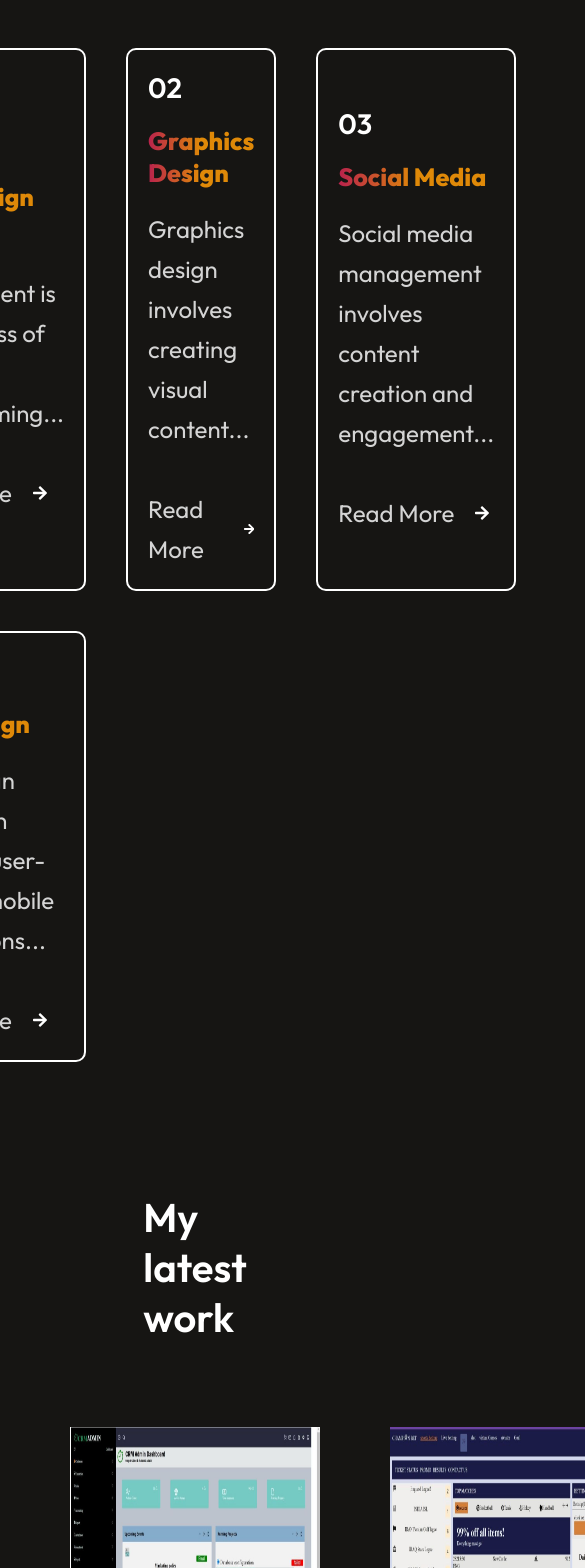
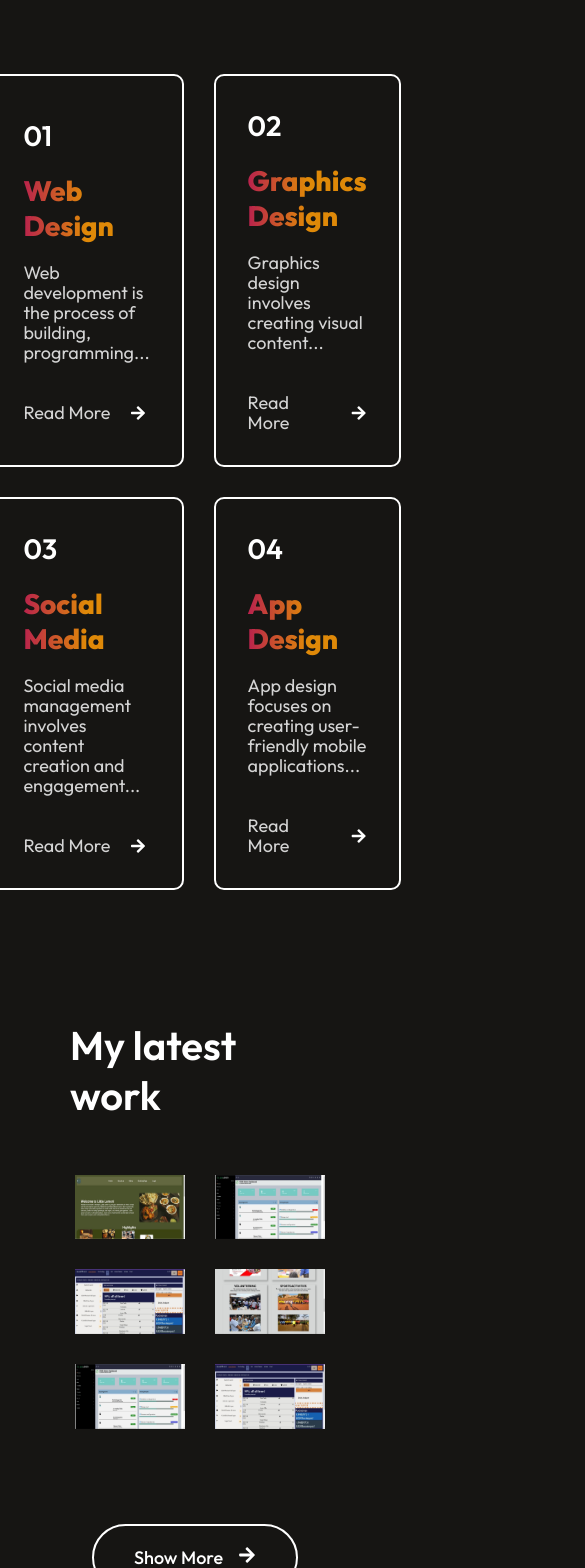
Before and after one commit to nawagirwacatherine/PORTIFOLIO3, a React (Vite) app in the folder real portifolio/: page / in a window 390 px wide. Shown: the part 2126-3694 px from the top of the page, 585 px wide, since content can reach past the window. Built offline with nearby package versions, Linux system fonts and the light colour scheme.

Commit message:
Add css for small screen

```diff
--- a/real portifolio/src/components/Footer/footer.css
+++ b/real portifolio/src/components/Footer/footer.css
@@ -70,3 +70,19 @@
     transform: scale(1.1);
     transition: 0.3s;
 }
+
+@media(max-width:768px){
+    .footer{
+        margin: 40px 20px;
+    }
+
+    .footer-top{
+        flex-direction: column;
+        gap: 50px;
+    }
+    .footer-bottom{
+        display: flex;
+        flex-direction: column-reverse;
+        margin-bottom: 50px;
+    }
+}
--- a/real portifolio/src/components/Mywork/mywork.css
+++ b/real portifolio/src/components/Mywork/mywork.css
@@ -64,3 +64,42 @@
     gap: 20px;
     transition: 0.4s;
 }
+
+@media (max-width:768px){
+    .mywork{
+        gap: 50px;
+        margin: 50px 70px;
+        align-items: start;
+    }
+
+    .mywork-title h1{
+        padding: 0;
+        font-size: 40px;
+        font-weight: 600;
+
+    }
+
+    .mywork-title img{
+        width: 130px;
+        margin-right: -20px;
+
+    }
+
+    .mywork-container{
+        grid-template-columns: 1fr 1fr;
+        gap: 30px;
+    }
+
+    .mywork-container img{
+        width: 100%;
+        height: 100%;
+    }
+
+    .mywork-showmore {
+        padding: 20px 40px;
+        font-size: 18px;
+        margin: 50px auto;
+        cursor: pointer;
+    }
+
+}
--- a/real portifolio/src/components/contact/contact.css
+++ b/real portifolio/src/components/contact/contact.css
@@ -118,3 +118,63 @@
     transform: scale(1.1);
     transition: 0.3s;
 }
+
+@media(max-width:768px){
+    .contact{
+        gap: 50px;
+        margin: 50px 70px;
+        align-items: start;
+
+    }
+
+    .contact-title h1{
+        padding: 0;
+        font-size: 50px;
+        font-weight: 600;
+    }
+    .contact-title img{
+        width: 130px;
+        margin-right: -20px;
+    }
+
+    .contact-section{
+        flex-direction: column;
+    }
+
+    .contact-left h1 {
+        font-size: 54px;
+    }
+
+    .contact-left p{
+        font-size: 18px;
+
+    }
+
+    .contact-detail {
+        gap: 20px;
+    }
+
+    .contact-detail img{
+        width: 25px;
+    }
+
+    .contact-right label{
+        font-size: 20px;
+
+    }
+
+    .contact-right input{
+        width: 100%;
+        font-size: 20px;
+    }
+
+    .contact-right textarea{
+        width: 95%;
+        font-size: 20px;
+    }
+
+    .contact-submit{
+        font-size:20px;
+        padding: 15px 40px;
+    }
+}
--- a/real portifolio/src/components/services/services.css
+++ b/real portifolio/src/components/services/services.css
@@ -73,3 +73,46 @@
     transform: scale(1.05);
     transition: 0.4s;
 }
+
+@media(max-width:768px){
+    .service{
+        align-items: start;
+        gap: 70px;
+        margin: 20px 70px;
+    }
+
+    .services-title h1{
+        padding: 0;
+        font-size: 50px;
+    }
+
+    .services-title img{
+        width: 130px;
+        margin-right: -20px;
+    }
+
+    .services-format{
+        gap: 20px;
+        padding: 32px;
+    }
+
+    .services-format h2{
+        font-size: 28px;
+    }
+
+    .services-format p{
+        font-size: 18px;
+        line-height: 20px;
+        max-width: 300px;
+    }
+
+    .services-readmore img{
+        width: 20px;
+
+    }
+
+    .service-container{
+        grid-template-columns: 1fr 1fr;
+        gap: 30px;
+    }
+}
```
